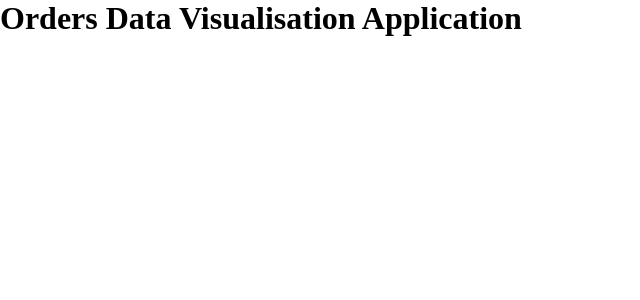
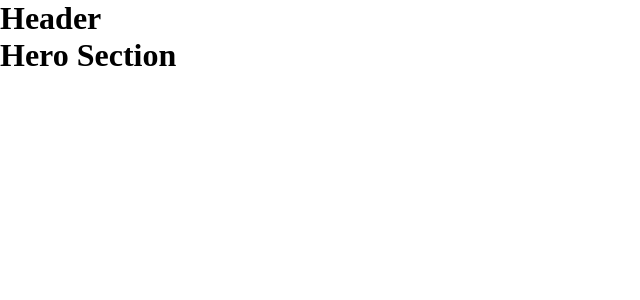
Before and after one commit to codingkapur/visualize-my-orders-frontend, a React (Create React App) app: page / in a window 1280 px wide. Shown: the top 300 px of the page, without its empty margins (0-640 px from the left). Built offline with nearby package versions, Linux system fonts and the light colour scheme.

Commit message:
create basic app structure

```diff
--- a/public/index.html
+++ b/public/index.html
@@ -10,7 +10,7 @@
       content="Orders Data Management System"
     />
 
-    <title>OMS</title>
+    <title>Orders Management System</title>
   </head>
   <body>
     <div id="root"></div>
--- a/src/App.js
+++ b/src/App.js
@@ -1,7 +1,19 @@
+//Library Imports
+import { useState } from "react";
+
+// Component Imports
+import Header from "./components/Header";
+import OMS from "./components/OMS";
+import HeroSection from "./components/HeroSection";
+
 function App() {
+  //State Values
+  const [userSignedIn, setUserSignedIn] = useState(false);
+
   return (
-    <div className="App">
-      <h1>Orders Data Visualisation Application</h1>
+    <div className="app__container">
+      <Header />
+      {userSignedIn ? <OMS /> : <HeroSection />}
     </div>
   );
 }
--- /dev/null
+++ b/src/components/Header.js
@@ -0,0 +1,7 @@
+const Header = () => {
+    return (
+        <h1>Header</h1>
+    )
+}
+
+export default Header;
--- /dev/null
+++ b/src/components/HeroSection.js
@@ -0,0 +1,7 @@
+const HeroSection = () => {
+    return (
+        <h1>Hero Section</h1>
+    )
+}
+
+export default HeroSection;
--- /dev/null
+++ b/src/components/OMS.js
@@ -0,0 +1,7 @@
+const OMS = () => {
+    return (
+        <h1>OMS</h1>
+    )
+}
+
+export default OMS;
```
Also changed, not shown: src/index.js (+5 -5 lines).
